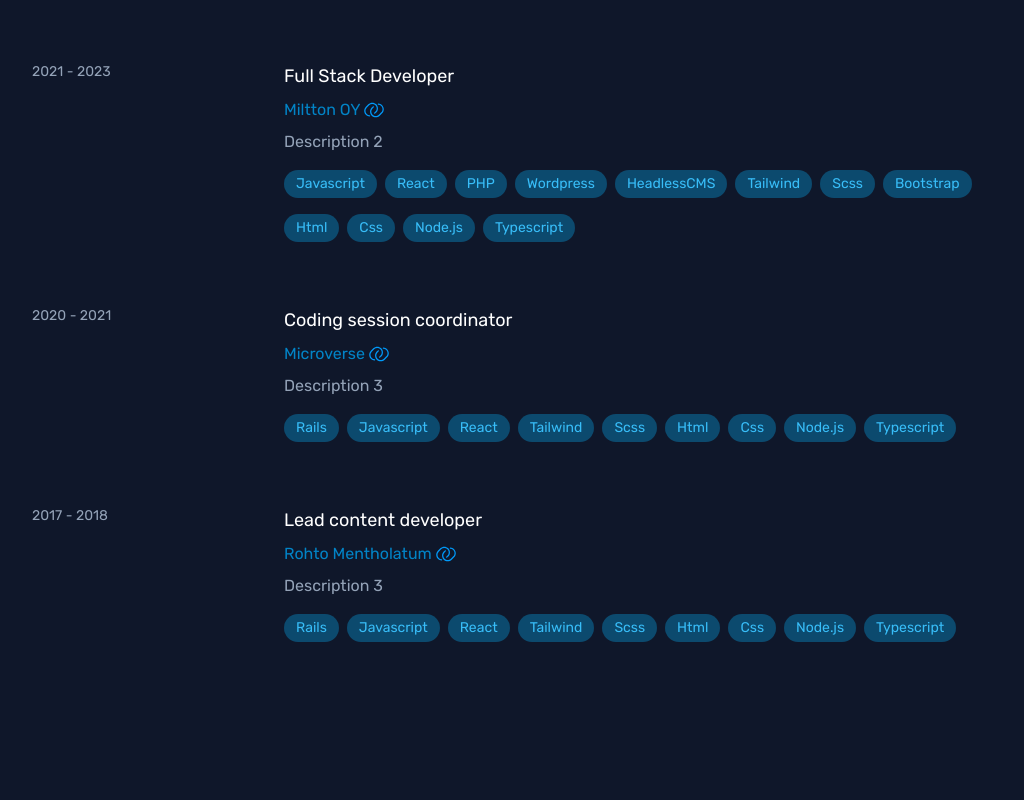
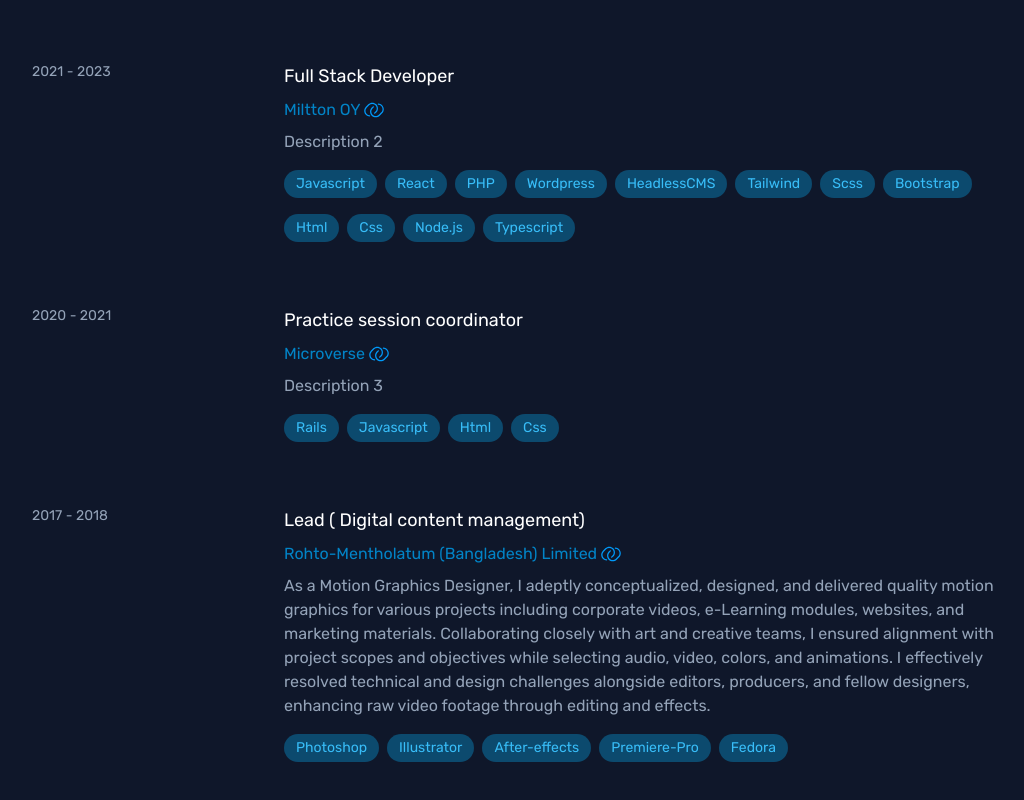
Before and after one commit to ajkacca457/avi-portfolio, a React (Vite) app: page /experience in a window 1280 px wide. Shown: the part 912-1712 px from the top of the page, without its empty margins (112-1136 px from the left). Before the commit the page ends 1610 px from the top, so only its background shows below. Built offline with nearby package versions, Linux system fonts and the light colour scheme.

Commit message:
update information of experiences section

```diff
--- a/src/components/Experience.jsx
+++ b/src/components/Experience.jsx
@@ -31,21 +31,20 @@ const experienceData = [
     },
     {
         date: '2020 - 2021',
-        role: 'Coding session coordinator',
+        role: 'Practice session coordinator',
         company:"Microverse",
         companyUrl:"https://www.microverse.org/",
         description: 'Description 3',
-        stack: ["Rails","Javascript", "React", "Tailwind", "Scss", "Html", "Css", "Node.js", "Typescript"]
+        stack: ["Rails","Javascript","Html", "Css"]
     },
     {
         date: '2017 - 2018',
-        role: 'Lead content developer',
-        company:"Rohto Mentholatum",
-        companyUrl:"https://www.microverse.org/",
-        description: 'Description 3',
-        stack: ["Rails","Javascript", "React", "Tailwind", "Scss", "Html", "Css", "Node.js", "Typescript"]
+        role: 'Lead ( Digital content management)',
+        company:"Rohto-Mentholatum (Bangladesh) Limited",
+        companyUrl:"https://www.rohto.com.bd/",
+        description: 'As a Motion Graphics Designer, I adeptly conceptualized, designed, and delivered quality motion graphics for various projects including corporate videos, e-Learning modules, websites, and marketing materials. Collaborating closely with art and creative teams, I ensured alignment with project scopes and objectives while selecting audio, video, colors, and animations. I effectively resolved technical and design challenges alongside editors, producers, and fellow designers, enhancing raw video footage through editing and effects.',
+        stack: ["Photoshop","Illustrator", "After-effects", "Premiere-Pro", "Fedora"]
     }
-
 ];
 
 
```
